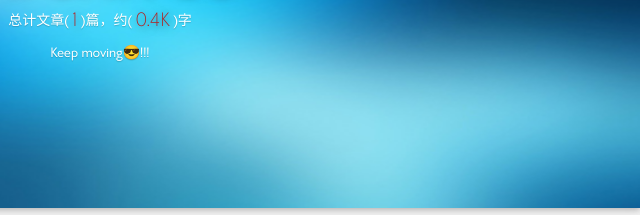
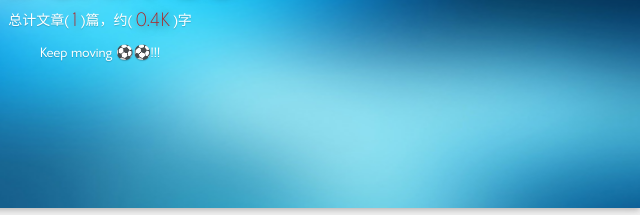
Before and after one commit to ToverPomelo/blog.io, a plain HTML site: page archives/index.html in a window 1280 px wide. Shown: the part 192-407 px from the top of the page, 640-1280 px from the left. Drawn offline with nearby package versions, Linux system fonts and the light colour scheme; some packages are replaced by stand-ins of ours; a script that the page names is missing.

Commit message:
Update index.html

```diff
--- a/archives/index.html
+++ b/archives/index.html
@@ -169,7 +169,7 @@
 
         <div class="remind">
             <p>总计文章( <span>1</span> )篇，约( <span>0.4K</span> )字</p>
-            <p>Keep moving😎!!!</p>
+            <p>Keep moving ⚽⚽!!!</p>
         </div>
 
     </div>
```
